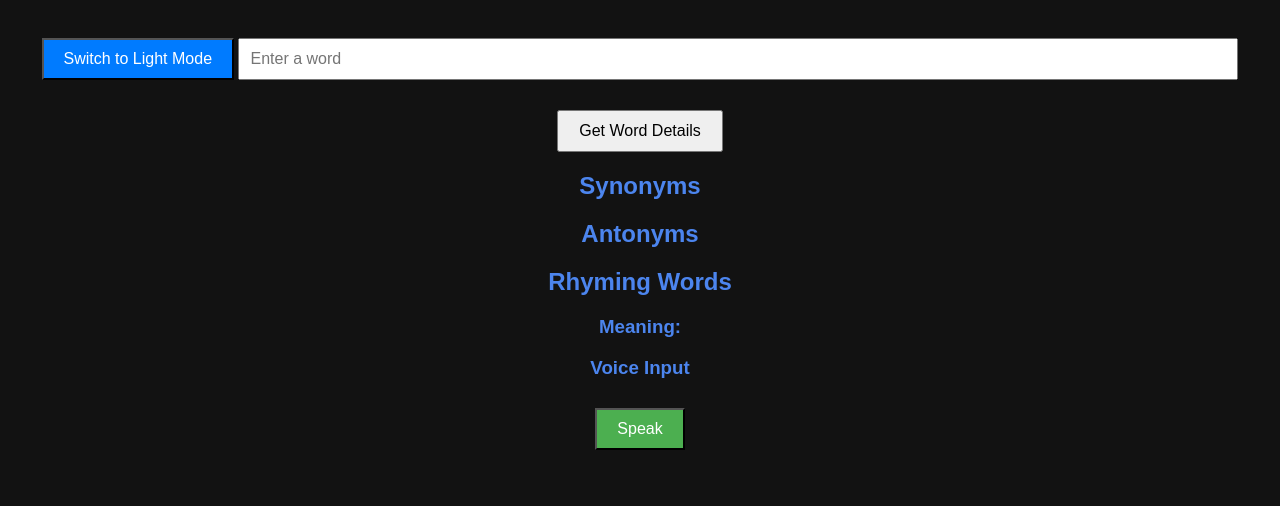
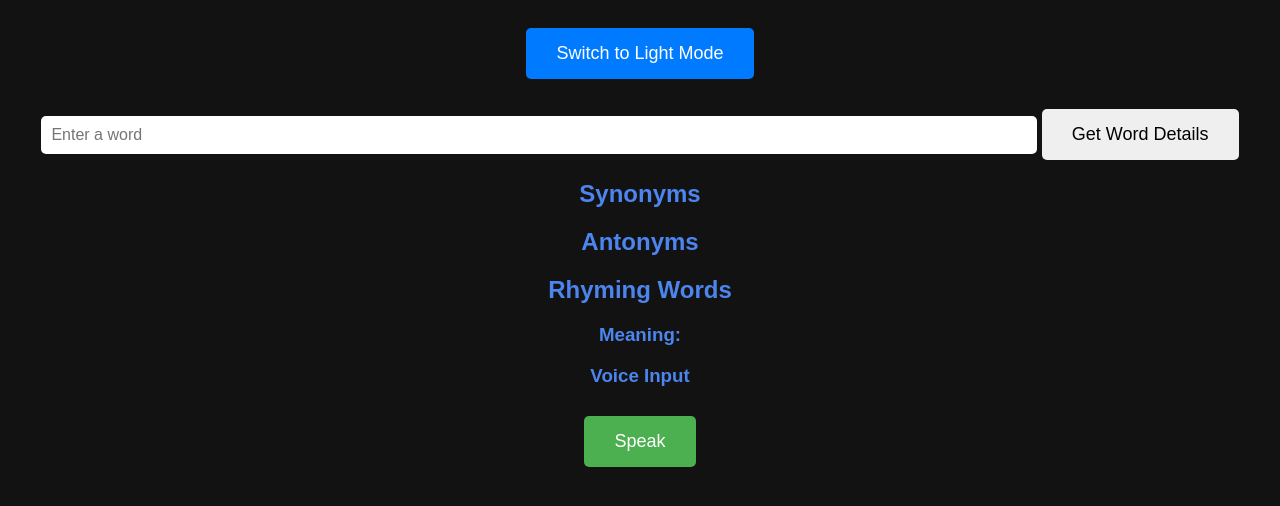
Before and after one commit to gourav-sharma1857/Word-Helper, a plain HTML site: page index.html in a window 1280 px wide. Both pictures are taken after a click on the button "Switch to Dark Mode". Shown: the part 70-576 px from the top of the page. Drawn offline with Linux system fonts and the light colour scheme.

Commit message:
Update style.css

```diff
--- a/style.css
+++ b/style.css
@@ -3,20 +3,55 @@ body {
     text-align: center;
     margin: 30px;
     transition: background-color 0.3s, color 0.3s;
-    background-color: rgb(60, 177, 177);
+    background: linear-gradient(-45deg, #a0e7e5, #b4f8c8, #fbe7c6, #ffdac1);
+    background-size: 400% 400%;
+    animation: gradientBG 10s ease infinite;
+    color: black;
+    position: relative;
+    overflow: hidden;
+}
+
+@keyframes gradientBG {
+    0% { background-position: 0% 50%; }
+    50% { background-position: 100% 50%; }
+    100% { background-position: 0% 50%; }
+}
+
+@keyframes moveStars {
+    from { transform: translateY(0); }
+    to { transform: translateY(-100vh); }
+}
+
+.stars {
+    position: absolute;
+    width: 2px;
+    height: 2px;
+    background: white;
+    box-shadow: 0 0 3px white;
+    animation: moveStars 5s linear infinite;
+}
+
+.dark-mode {
+    background: #121212;
+    color: white;
 }
 
 input[type="text"] {
     padding: 10px;
     font-size: 16px;
     width: 80%;
+    border-radius: 5px;
+    border: none;
 }
 
 button {
-    padding: 10px 20px;
-    font-size: 16px;
+    padding: 15px 30px;
+    font-size: 18px;
     cursor: pointer;
     margin-top: 10px;
+    border: none;
+    border-radius: 5px;
+    transition: transform 0.2s, background-color 0.3s;
 }
 
 button#voice-btn {
@@ -30,9 +65,8 @@ button#mode-toggle {
     margin-bottom: 20px;
 }
 
-.dark-mode {
-    background-color: #121212;
-    color: white;
+button:hover {
+    transform: scale(1.1);
 }
 
 h1, h2, h3 {
@@ -47,20 +81,17 @@ ul {
 ul li {
     text-align: center;
     display: inline-block;
-    width:25%;
+    width: 25%;
     border-radius: 5px;
     background: #f0f0f0;
     margin: 5px;
     padding: 5px;
-    color:#000000;
+    color: #000000;
     cursor: pointer;
     transition: background 0.3s, color 0.3s;
 }
 
 ul li:hover {
     background: #6bb7f1;
+    color: white;
 }
-
-#word-input{
-    margin-top: 20px;
-}
```
